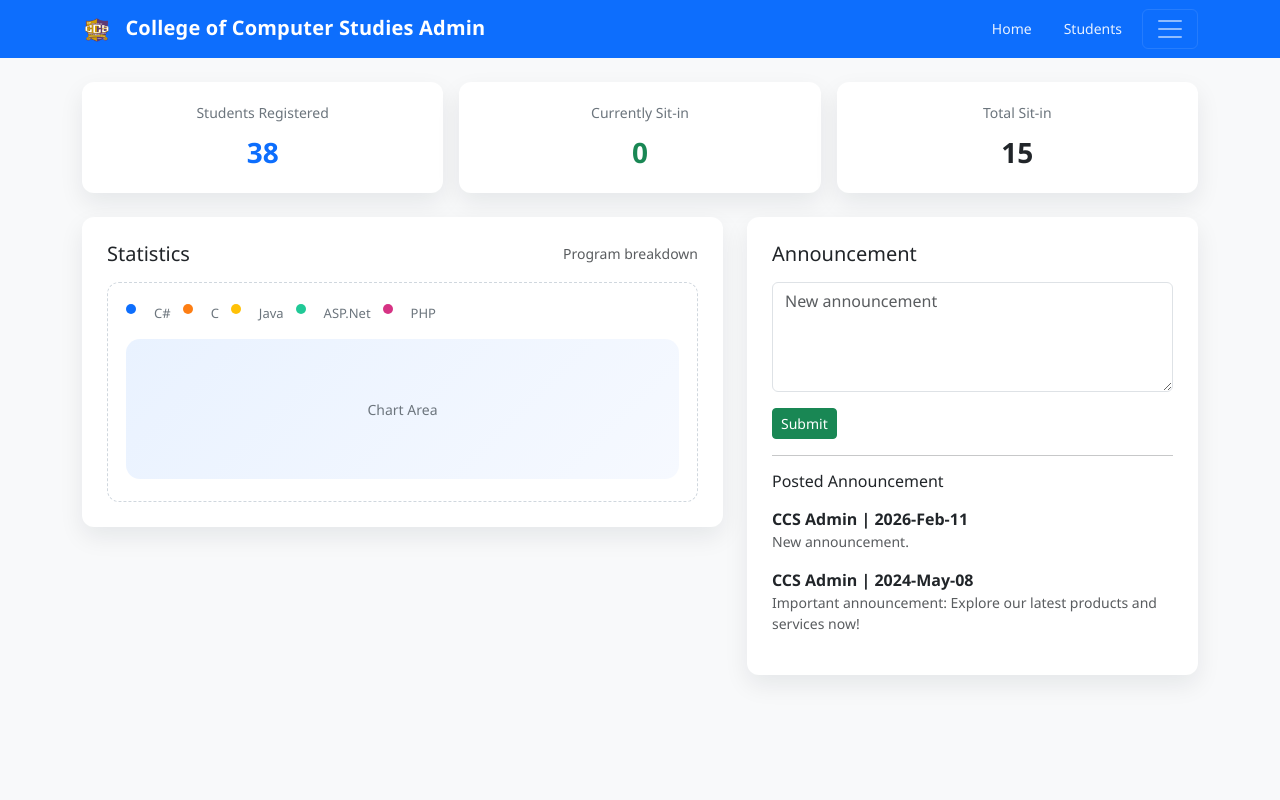
After one commit to TheBarnae/sit-in-system-2, a Flask app: page /admin in a window 1280 px wide. The commit adds this page. Run offline with Flask 3, Linux system fonts and the light colour scheme.

Commit message:
UPDATE NEW STUFF + ADMIN SIDE

```diff
--- a/app.py
+++ b/app.py
@@ -40,6 +40,148 @@ def about():
     return render_template('about.html')
 
 
+def get_admin_mock_data():
+    stats = {
+        'students_registered': 38,
+        'currently_sit_in': 0,
+        'total_sit_in': 15,
+    }
+
+    announcements = [
+        {
+            'author': 'CCS Admin',
+            'date': '2026-Feb-11',
+            'body': 'New announcement.'
+        },
+        {
+            'author': 'CCS Admin',
+            'date': '2024-May-08',
+            'body': 'Important announcement: Explore our latest products and services now!'
+        },
+    ]
+
+    students = [
+        {
+            'id_number': '123',
+            'name': 'Kimmy K. Negcassa',
+            'year_level': '1',
+            'course': 'BSIT',
+            'remaining': 30,
+        },
+        {
+            'id_number': '1234',
+            'name': 'Kris J. Rasi',
+            'year_level': '1',
+            'course': 'BSIT',
+            'remaining': 30,
+        },
+        {
+            'id_number': '2000',
+            'name': 'Jude Jefferson L. Sandalo',
+            'year_level': '4',
+            'course': 'BSIT',
+            'remaining': 29,
+        },
+        {
+            'id_number': '123123',
+            'name': 'Jermaine A. Aguilar',
+            'year_level': '3',
+            'course': 'BSIT',
+            'remaining': 30,
+        },
+        {
+            'id_number': '123456',
+            'name': 'Jan V. Sencador',
+            'year_level': '2',
+            'course': 'BSIT',
+            'remaining': 30,
+        },
+        {
+            'id_number': '3677937',
+            'name': 'Jeff Pelorina Salimbangon',
+            'year_level': '4',
+            'course': 'BSIT',
+            'remaining': 27,
+        },
+    ]
+
+    current_sitins = []
+
+    return stats, announcements, students, current_sitins
+
+
+@app.route('/admin')
+def admin_dashboard():
+    stats, announcements, students, current_sitins = get_admin_mock_data()
+    return render_template('admin_dashboard.html',
+                           stats=stats,
+                           announcements=announcements,
+                           students=students,
+                           current_sitins=current_sitins)
+
+
+@app.route('/admin/search')
+def admin_search():
+    return render_template('admin_search.html')
+
+
+@app.route('/admin/students')
+def admin_students():
+    db = get_db()
+    cursor = db.cursor(dictionary=True)
+    cursor.execute("""
+        SELECT id_number, last_name, first_name, middle_name, course, course_level
+        FROM users
+        WHERE id_number NOT LIKE 'adm-%'
+        ORDER BY last_name, first_name
+    """)
+    users = cursor.fetchall()
+    cursor.close()
+    db.close()
+
+    students = []
+    for user in users:
+        full_name = f"{user['last_name']}, {user['first_name']}"
+        if user.get('middle_name'):
+            full_name = f"{full_name} {user['middle_name']}"
+
+        students.append({
+            'id_number': user['id_number'],
+            'name': full_name,
+            'year_level': user['course_level'],
+            'course': user['course'],
+            'remaining': 30,
+        })
+
+    return render_template('admin_students.html', students=students)
+
+
+@app.route('/admin/sit-in')
+def admin_sit_in():
+    return render_template('admin_sit_in.html')
+
+
+@app.route('/admin/sit-in-records')
+def admin_sit_in_records():
+    stats, announcements, students, current_sitins = get_admin_mock_data()
+    return render_template('admin_sit_in_records.html', current_sitins=current_sitins)
+
+
+@app.route('/admin/sit-in-reports')
+def admin_sit_in_reports():
+    return render_template('admin_sit_in_reports.html')
+
+
+@app.route('/admin/feedback-reports')
+def admin_feedback_reports():
+    return render_template('admin_feedback_reports.html')
+
+
+@app.route('/admin/reservations')
+def admin_reservations():
+    return render_template('admin_reservations.html')
+
+
 @app.route('/login_user', methods=['POST'])
 def login_user():
     id_number = request.form['id_number']
@@ -64,6 +206,8 @@ def login_user():
             'address': user['address'] or '',
             'photo_path': user.get('photo_path') or '',
         }
+        if user['id_number'].lower().startswith('adm-'):
+            return redirect('/admin')
         return redirect('/dashboard')
 
     flash('Invalid ID number or password.', 'danger')
--- a/static/css/style.css
+++ b/static/css/style.css
@@ -2,6 +2,7 @@
 body {
   font-family: 'Segoe UI', Tahoma, Geneva, Verdana, sans-serif;
   min-height: 100vh;
+  background-color: #f5f7fb;
 }
 
 /* LOGIN & REGISTER PAGES */
@@ -123,7 +124,7 @@ body {
   background: #fff;
   padding: 25px;
   border-radius: 12px;
-  box-shadow: 0 4px 15px rgba(0, 0, 0, 0.08);
+  box-shadow: 0 10px 24px rgba(16, 24, 40, 0.08);
 }
 
 .info-table td {
@@ -166,3 +167,91 @@ body {
   box-shadow: 0 2px 8px rgba(44,83,100,0.08);
   border: 2px solid #2c5364;
 }
+
+.stat-card {
+  background: #fff;
+  border-radius: 12px;
+  padding: 20px;
+  box-shadow: 0 10px 24px rgba(16, 24, 40, 0.08);
+}
+
+.navbar .nav-link {
+  font-size: 14px;
+  padding: 8px 12px;
+  border-radius: 999px;
+  color: rgba(255, 255, 255, 0.9);
+}
+
+.navbar .nav-link:hover,
+.navbar .nav-link:focus {
+  background: rgba(255, 255, 255, 0.16);
+  color: #fff;
+}
+
+.navbar .navbar-brand {
+  font-weight: 600;
+  letter-spacing: 0.2px;
+}
+
+.table {
+  margin-bottom: 0;
+}
+
+.stat-label {
+  font-size: 14px;
+  color: #6c757d;
+  margin-bottom: 8px;
+}
+
+.stat-value {
+  font-size: 28px;
+  font-weight: 700;
+}
+
+.table-actions .btn + .btn {
+  margin-left: 6px;
+}
+
+.chart-placeholder {
+  border: 1px dashed #d0d7de;
+  border-radius: 12px;
+  padding: 18px;
+  min-height: 220px;
+  display: flex;
+  flex-direction: column;
+  justify-content: center;
+  gap: 16px;
+}
+
+.chart-hole {
+  height: 140px;
+  border-radius: 14px;
+  background: linear-gradient(135deg, #e9f2ff, #f6f9ff);
+  display: flex;
+  align-items: center;
+  justify-content: center;
+  color: #6c757d;
+  font-size: 14px;
+}
+
+.chart-legend {
+  display: flex;
+  flex-wrap: wrap;
+  gap: 12px;
+  font-size: 13px;
+  color: #6c757d;
+}
+
+.legend-dot {
+  display: inline-block;
+  width: 10px;
+  height: 10px;
+  border-radius: 50%;
+  margin-right: 6px;
+}
+
+.dot-blue { background: #0d6efd; }
+.dot-orange { background: #fd7e14; }
+.dot-yellow { background: #ffc107; }
+.dot-green { background: #20c997; }
+.dot-pink { background: #d63384; }
--- /dev/null
+++ b/templates/admin_base.html
@@ -0,0 +1,47 @@
+<!DOCTYPE html>
+<html lang="en">
+<head>
+  <meta charset="UTF-8">
+  <meta name="viewport" content="width=device-width, initial-scale=1.0">
+  <title>{{ title or 'Admin | CCS Sit-in Monitoring' }}</title>
+  <link rel="stylesheet" href="https://cdn.jsdelivr.net/npm/bootstrap@5.3.2/dist/css/bootstrap.min.css">
+  <link rel="stylesheet" href="{{ url_for('static', filename='css/style.css') }}">
+</head>
+<body class="bg-light">
+  <nav class="navbar navbar-dark bg-primary">
+    <div class="container">
+      <a class="navbar-brand" href="/admin">
+        <img src="{{ url_for('static', filename='images/CCS_UC.png') }}" alt="Logo" width="30" class="me-2">
+        College of Computer Studies Admin
+      </a>
+      <div class="d-flex align-items-center ms-auto gap-2">
+        <ul class="navbar-nav flex-row gap-2">
+          <li class="nav-item"><a class="nav-link" href="/admin">Home</a></li>
+          <li class="nav-item"><a class="nav-link" href="/admin/students">Students</a></li>
+        </ul>
+        <div class="dropdown">
+          <button class="navbar-toggler" type="button" data-bs-toggle="dropdown" aria-expanded="false" aria-label="Toggle navigation">
+            <span class="navbar-toggler-icon"></span>
+          </button>
+          <ul class="dropdown-menu dropdown-menu-end">
+            <li><a class="dropdown-item" href="/admin/search">Search</a></li>
+            <li><a class="dropdown-item" href="/admin/sit-in">Sit-in</a></li>
+            <li><a class="dropdown-item" href="/admin/sit-in-records">View Sit-in Records</a></li>
+            <li><a class="dropdown-item" href="/admin/sit-in-reports">Sit-in Reports</a></li>
+            <li><a class="dropdown-item" href="/admin/feedback-reports">Feedback Reports</a></li>
+            <li><a class="dropdown-item" href="/admin/reservations">Reservation</a></li>
+            <li><hr class="dropdown-divider"></li>
+            <li><a class="dropdown-item" href="/logout">Log out</a></li>
+          </ul>
+        </div>
+      </div>
+    </div>
+  </nav>
+
+  <div class="container py-4">
+    {% block content %}{% endblock %}
+  </div>
+
+  <script src="https://cdn.jsdelivr.net/npm/bootstrap@5.3.2/dist/js/bootstrap.bundle.min.js"></script>
+</body>
+</html>
--- /dev/null
+++ b/templates/admin_dashboard.html
@@ -0,0 +1,63 @@
+{% extends 'admin_base.html' %}
+{% set title = 'Admin Dashboard | CCS Sit-in Monitoring' %}
+
+{% block content %}
+<div class="row g-3 mb-4">
+  <div class="col-md-4">
+    <div class="stat-card text-center">
+      <div class="stat-label">Students Registered</div>
+      <div class="stat-value text-primary">{{ stats.students_registered }}</div>
+    </div>
+  </div>
+  <div class="col-md-4">
+    <div class="stat-card text-center">
+      <div class="stat-label">Currently Sit-in</div>
+      <div class="stat-value text-success">{{ stats.currently_sit_in }}</div>
+    </div>
+  </div>
+  <div class="col-md-4">
+    <div class="stat-card text-center">
+      <div class="stat-label">Total Sit-in</div>
+      <div class="stat-value">{{ stats.total_sit_in }}</div>
+    </div>
+  </div>
+</div>
+
+<div class="row g-4">
+  <div class="col-lg-7">
+    <div class="info-card">
+      <div class="d-flex align-items-center justify-content-between mb-3">
+        <h5 class="mb-0">Statistics</h5>
+        <span class="text-muted small">Program breakdown</span>
+      </div>
+      <div class="chart-placeholder">
+        <div class="chart-legend">
+          <span class="legend-dot dot-blue"></span> C#
+          <span class="legend-dot dot-orange"></span> C
+          <span class="legend-dot dot-yellow"></span> Java
+          <span class="legend-dot dot-green"></span> ASP.Net
+          <span class="legend-dot dot-pink"></span> PHP
+        </div>
+        <div class="chart-hole">Chart Area</div>
+      </div>
+    </div>
+  </div>
+  <div class="col-lg-5">
+    <div class="info-card">
+      <h5 class="mb-3">Announcement</h5>
+      <form>
+        <textarea class="form-control mb-3" rows="4" placeholder="New announcement"></textarea>
+        <button type="button" class="btn btn-success btn-sm">Submit</button>
+      </form>
+      <hr>
+      <h6 class="mb-3">Posted Announcement</h6>
+      {% for announcement in announcements %}
+        <div class="mb-3">
+          <div class="fw-semibold">{{ announcement.author }} | {{ announcement.date }}</div>
+          <div class="text-muted small">{{ announcement.body }}</div>
+        </div>
+      {% endfor %}
+    </div>
+  </div>
+</div>
+{% endblock %}
```
Also changed, not shown: templates/admin_feedback_reports.html (added, +9 -0 lines), templates/admin_reservations.html (added, +9 -0 lines), templates/admin_search.html (added, +19 -0 lines), templates/admin_sit_in.html (added, +41 -0 lines), templates/admin_sit_in_records.html (added, +46 -0 lines), templates/admin_sit_in_reports.html (added, +9 -0 lines), templates/admin_students.html (added, +43 -0 lines), templates/dashboard.html (+11 -3 lines).
